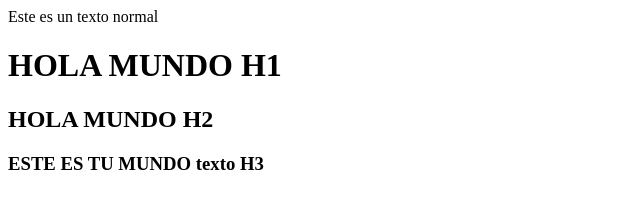
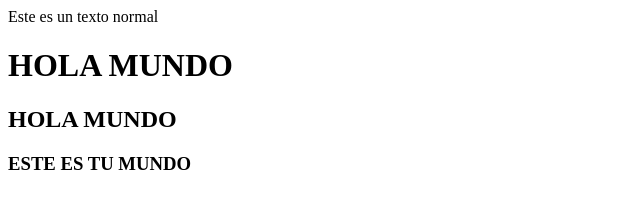
Before and after one commit to KarollJC/Pull-Request, a plain HTML site: page EXBRIT.html in a window 1280 px wide. Shown: the whole page, without its empty margins (0-640 px from the left). Drawn offline with Linux system fonts and the light colour scheme.

Commit message:
proyect-2

```diff
--- a/EXBRIT.html
+++ b/EXBRIT.html
@@ -2,8 +2,8 @@
 <HEAD></HEAD>
 <body>
 Este es un texto normal
-<h1>HOLA MUNDO H1</h1>
-<h2>HOLA MUNDO H2</h2>
-<h3>ESTE ES TU MUNDO texto H3</h3>
+<h1>HOLA MUNDO</h1>
+<h2>HOLA MUNDO</h2>
+<h3>ESTE ES TU MUNDO</h3>
 </body>
 </HTML>
```
